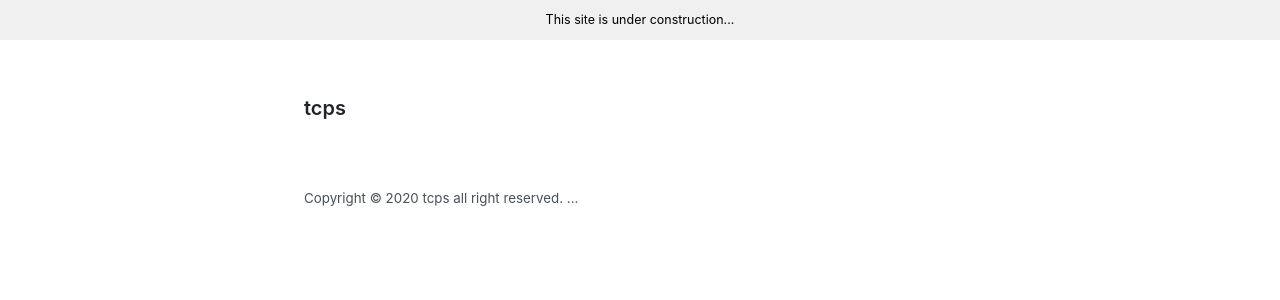
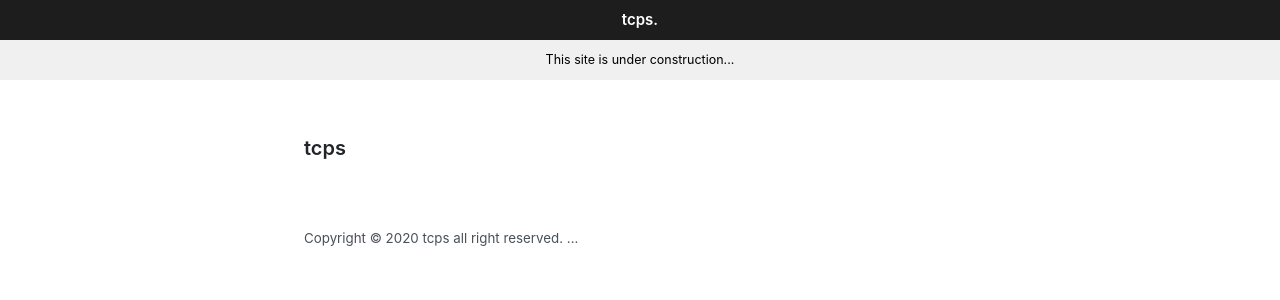
Before and after one commit to ttcps/ttcps.github.io, a Jekyll site: the page built from index.html, in a window 1280 px wide. Shown: the top 300 px of the page. Built offline with Jekyll 4.4.1, drawn with Linux system fonts in a browser that asks for light colours.

Commit message:
Update default.html

```diff
--- a/_layouts/default.html
+++ b/_layouts/default.html
@@ -4,6 +4,7 @@
   {% include head.html %}
 
   <body>
+    <h1 style="font-size:15px;line-height: 40px;background-color: #1d1d1d;text-align: center; margin: 0px;"><a href="/" style="color: #ffffff;text-decoration: none;">tcps.</a></h1>
     {% include banner.html text="This site is under construction..." %}
     <div class="container content">
       <header class="masthead">
```
